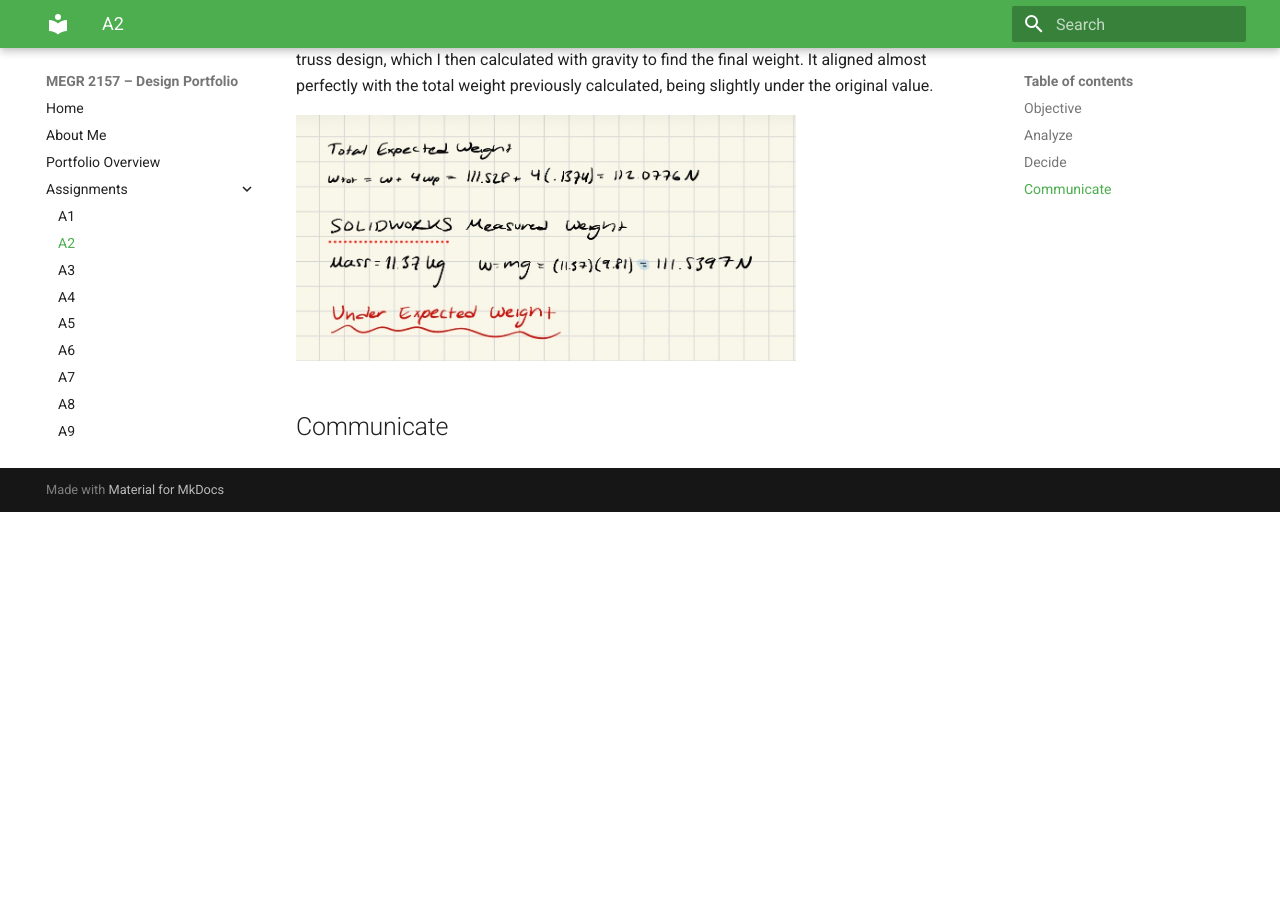
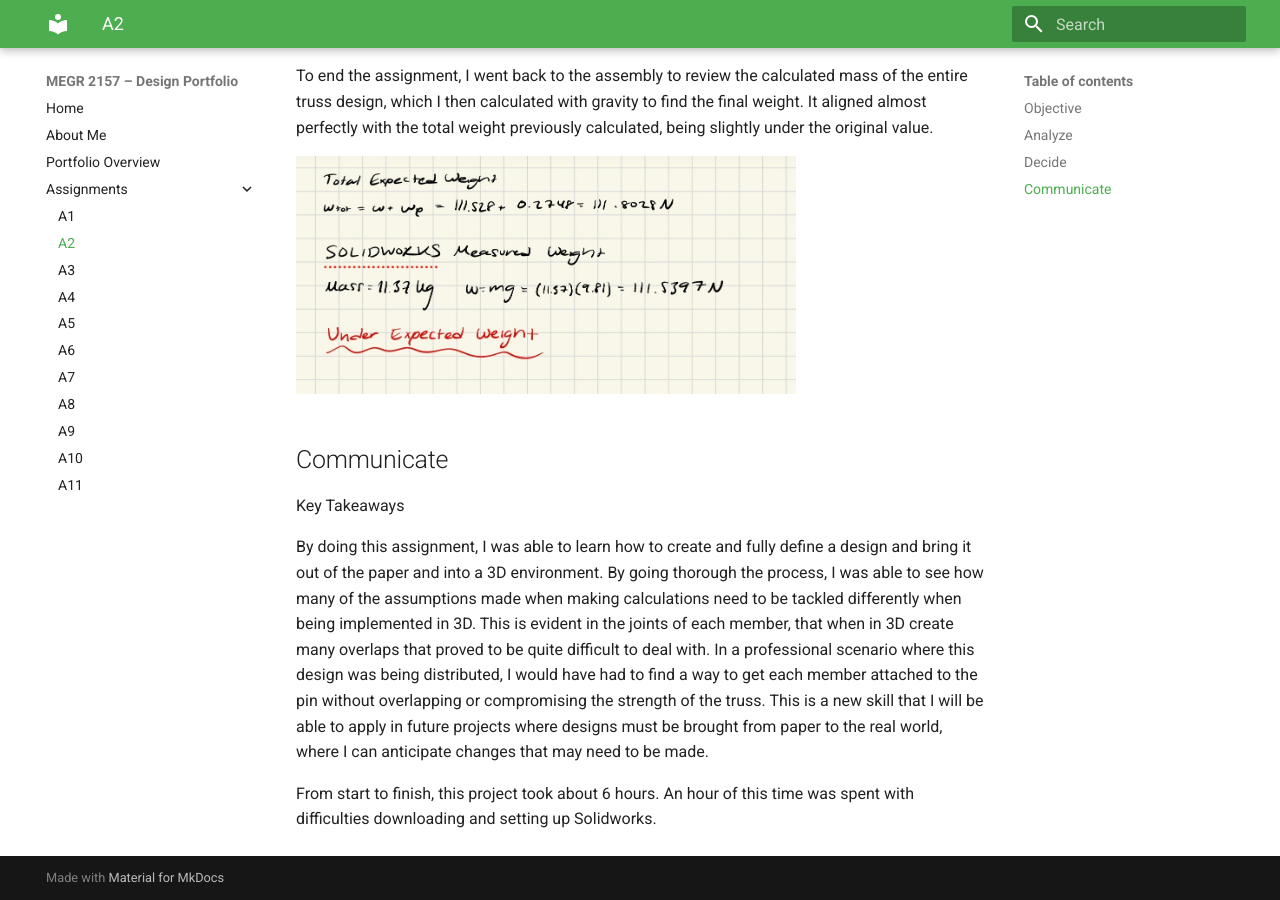
Before and after one commit to bsalvi7/megr2156-portfolio, an MkDocs documentation site: the page built from docs/assignments/A02/index.md, in a window 1280 px wide and 900 px high, scrolled down 11952 px. Built offline with MkDocs 1.6.1 and Material for MkDocs 9.7.7, drawn with Linux system fonts in a browser that asks for light colours; before the commit the page ends 12464 px from its top, so only the background shows below that; some of the changed text lies outside the part shown.

Commit message:
Enhance index.md with simulation details and takeaways
Added a section on simulating the design and key takeaways from the assignment, including insights on 3D implementation challenges.

```diff
--- a/docs/assignments/A02/index.md
+++ b/docs/assignments/A02/index.md
@@ -82,6 +82,8 @@ With both parts completed, I created the final assembly, including the truss and
 <img src="27.png" alt="Pin Alignment" width="500">
 <img src="28.png" alt="Final Assembly" width="500">
 
+Simulating the Design
+
 I then created a static simulation for the truss, ensuring that each pin was characterized as one within the software. I also ensured the pin on point B was set as a roller, while point A was set as a fixed pin, with both supporting the truss within the simulation. I also added the forces at their respective points at C and D.
 
 <img src="30.png" alt="Force and Pins" width="500">
@@ -96,6 +98,12 @@ The simulation ran well, showing a low maximum deflection that coincides with a
 
 To end the assignment, I went back to the assembly to review the calculated mass of the entire truss design, which I then calculated with gravity to find the final weight. It aligned almost perfectly with the total weight previously calculated, being slightly under the original value.
 
-<img src="totalweight.jpeg" alt="Total Weight" width="500">
+<img src="updTotalWeight.jpeg" alt="Total Weight" width="500">
 
 ## Communicate
+
+Key Takeaways
+
+By doing this assignment, I was able to learn how to create and fully define a design and bring it out of the paper and into a 3D environment. By going thorough the process, I was able to see how many of the assumptions made when making calculations need to be tackled differently when being implemented in 3D. This is evident in the joints of each member, that when in 3D create many overlaps that proved to be quite difficult to deal with. In a professional scenario where this design was being distributed, I would have had to find a way to get each member attached to the pin without overlapping or compromising the strength of the truss. This is a new skill that I will be able to apply in future projects where designs must be brought from paper to the real world, where I can anticipate changes that may need to be made.
+
+From start to finish, this project took about 6 hours. An hour of this time was spent with difficulties downloading and setting up Solidworks.
```
